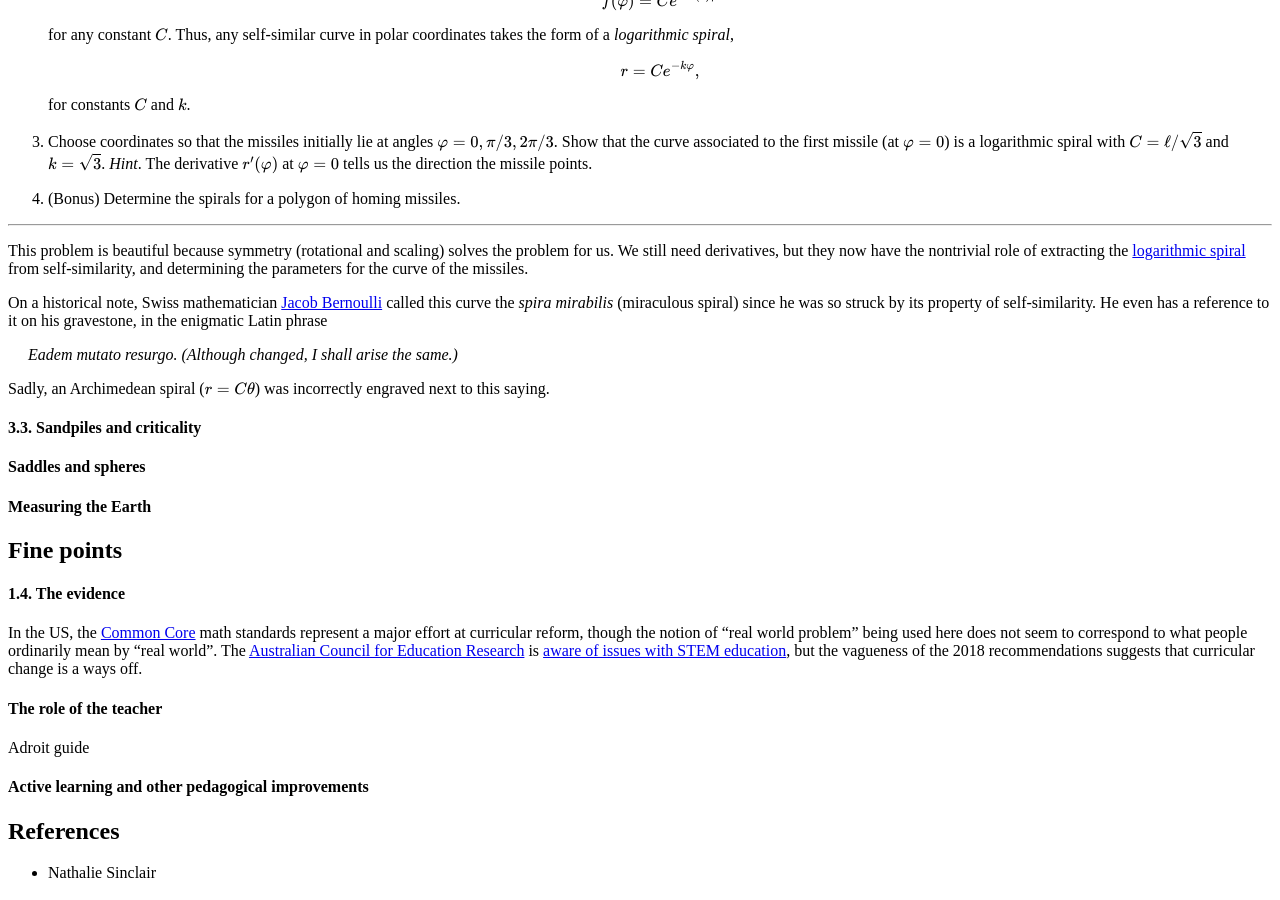
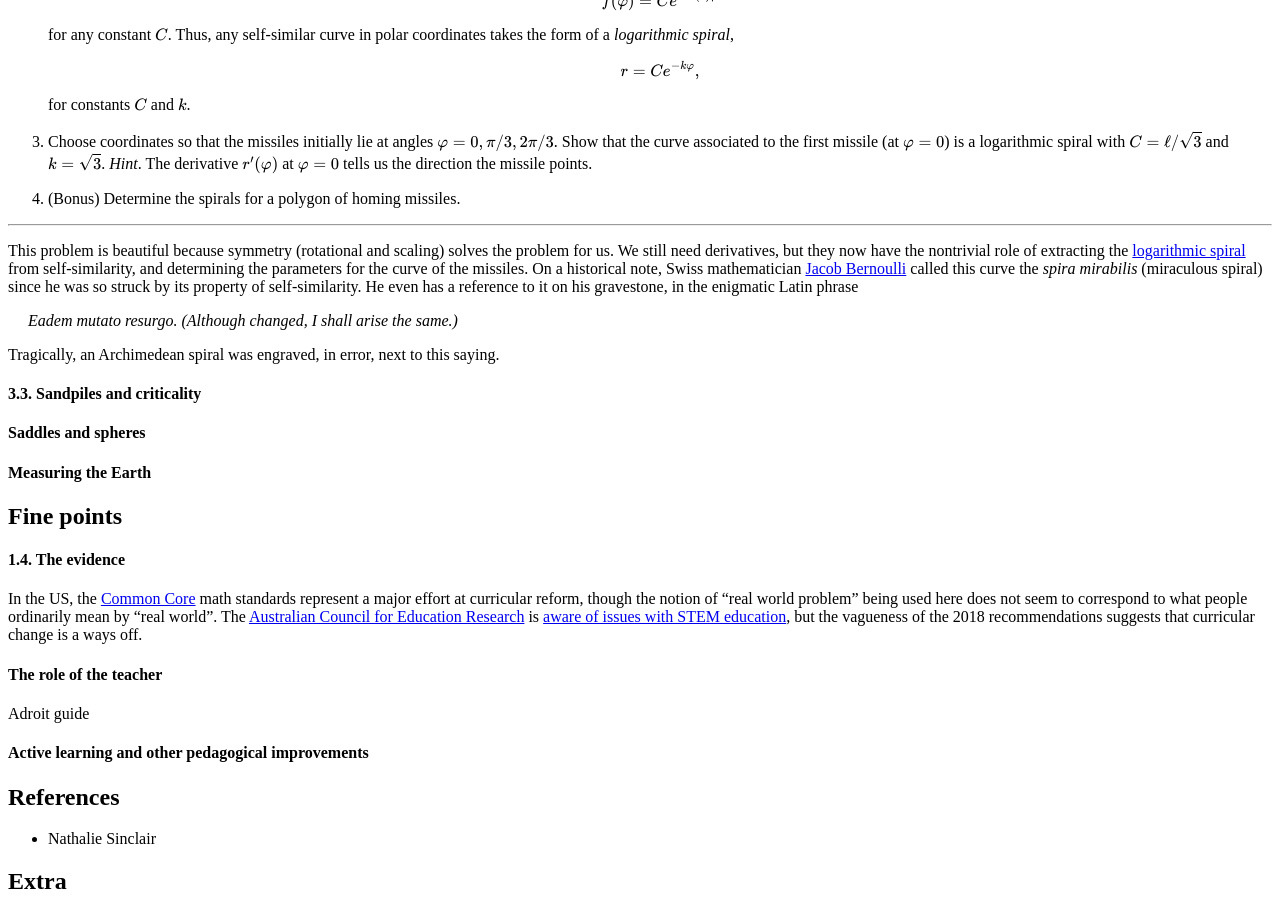
Before and after one commit to hapax/hapax.github.io, a Jekyll site: the page built from assets/teaching.md, in a window 1280 px wide and 900 px high, scrolled down 16858 px. Built offline with Jekyll 4.4.1, drawn with Linux system fonts in a browser that asks for light colours; our own code applies the rules of GitHub Pages for plain Markdown files; formulas are drawn with MathJax 3; a script that is not in the unit is left out.

Commit message:
Update teaching.md

```diff
--- a/assets/teaching.md
+++ b/assets/teaching.md
@@ -976,7 +976,6 @@
 [logarithmic spiral](https://en.wikipedia.org/wiki/Logarithmic_spiral)
 from self-similarity, and determining the parameters for the curve of
 the missiles.
-
 On a historical note, Swiss mathematician
 [Jacob Bernoulli](https://en.wikipedia.org/wiki/Jacob_Bernoulli)
 called this curve the *spira mirabilis* (miraculous spiral) since he
@@ -987,8 +986,7 @@
 <i>Eadem mutato resurgo. (Although changed, I shall arise the same.)</i>
 </span>
 
-Sadly, an Archimedean spiral ($r = C\theta$) was incorrectly engraved
-next to this saying.
+Tragically, an Archimedean spiral was engraved, in error, next to this saying.
 
 #### 3.3. Sandpiles and criticality <a id="sec-3-3" name="sec-3-3"></a>
 
```
